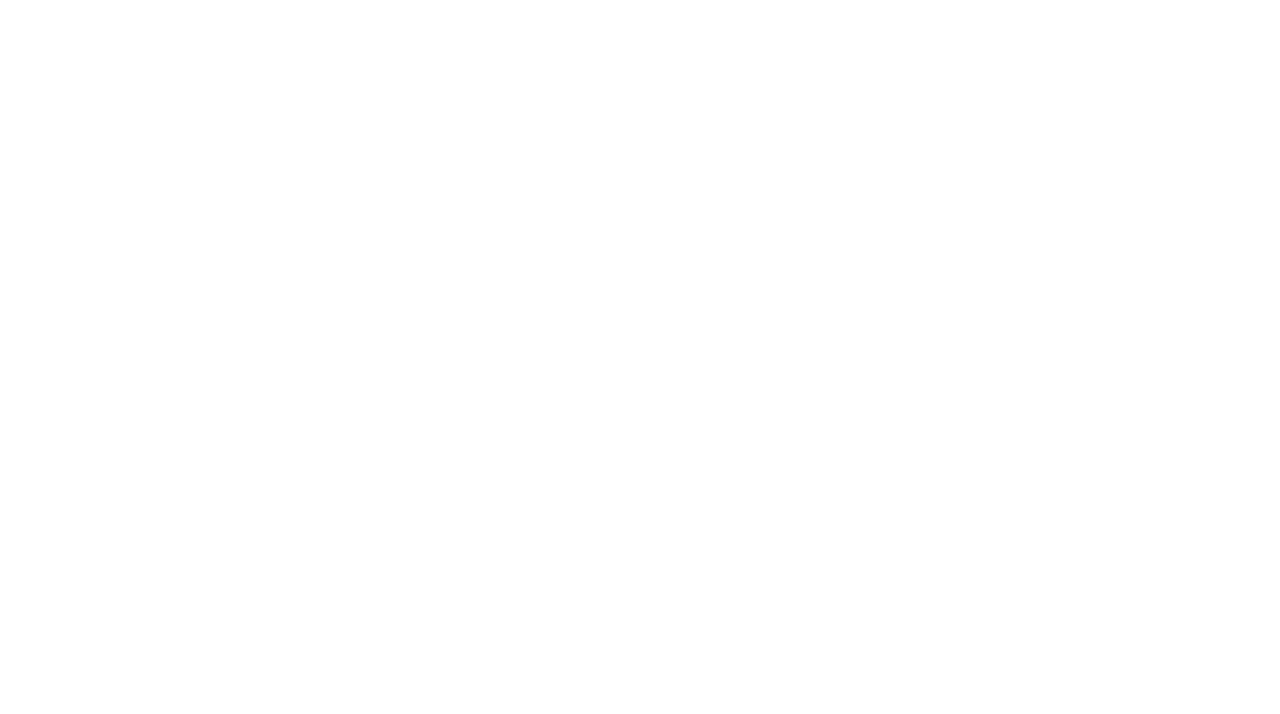
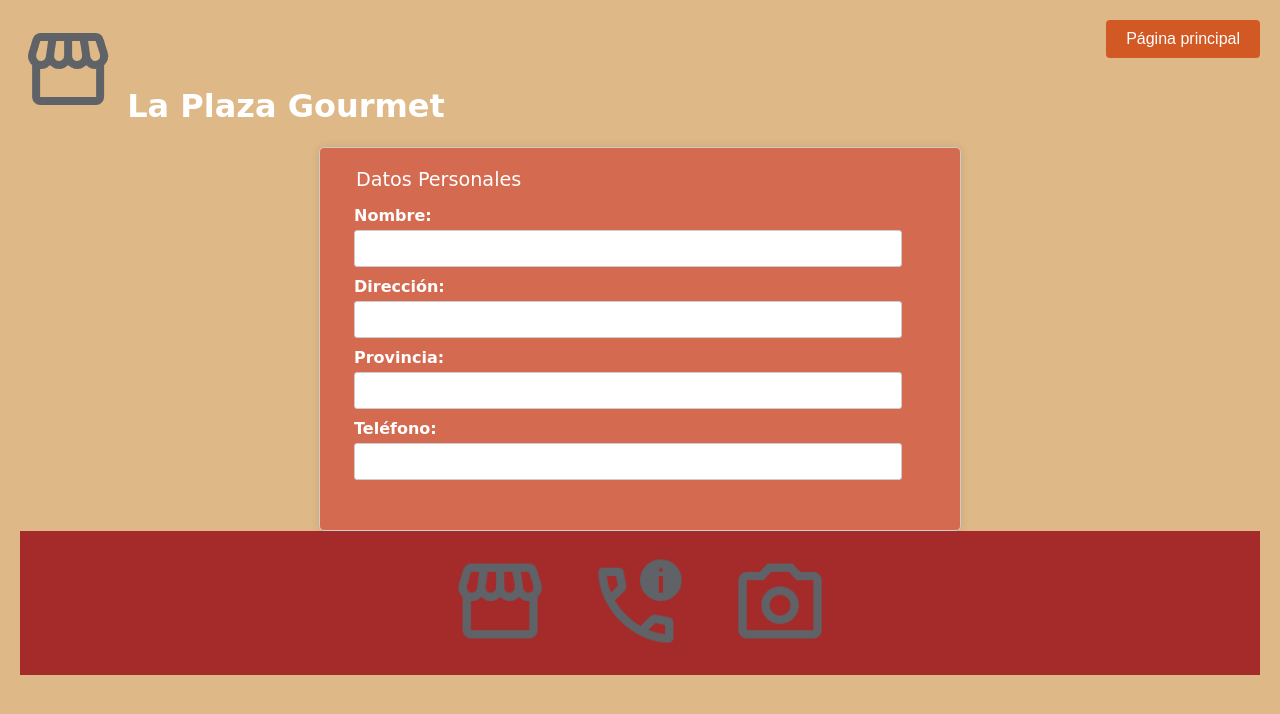
Before and after one commit to cecilanime/desafio04-, a plain HTML site: page admin.html in a window 1280 px wide. Drawn offline with Linux system fonts and the light colour scheme; a web font is replaced by a local one.

Commit message:
terminee

```diff
--- a/admin.css
+++ b/admin.css
@@ -0,0 +1,99 @@
+@import url('https://fonts.googleapis.com/css2?family=Edu+AU+VIC+WA+NT+Hand:wght@400..700&display=swap');
+body {
+    font-family: "Edu AU VIC WA NT Hand", cursive;
+    font-optical-sizing: auto;
+    font-weight: <weight>;
+    font-style: normal;
+    }
+
+body{
+    background-color: burlywood;
+    margin: 20px ;
+    color: white;
+     }
+
+main form {
+    background-color: #d46b51;
+    border: 1px solid #ccc;
+    border-radius: 5px;
+    padding: 20px;
+    margin-bottom: 20px;
+    box-shadow: 0 0 10px rgba(0, 0, 0, 0.1);
+    max-width: 600px;
+    margin: 0 auto;
+}
+
+ main fieldset {
+    border: none;
+    margin-bottom: 10px;
+}
+
+main legend {
+    font-size: 1.2em;
+    margin-bottom: 10px;
+}
+
+ main label {
+    display: block;
+    margin-bottom: 5px;
+    font-weight: bold;
+}
+
+input[type="text"],
+input[type="number"],
+textarea,
+input[type="file"] {
+    width: calc(100% - 24px);
+    padding: 10px;
+    margin-bottom: 10px;
+    border: 1px solid #cccccc;
+    border-radius: 3px;
+    box-sizing: border-box;
+}
+
+#login-button {
+    position: absolute;
+    top: 20px;
+    right: 20px;
+    background-color: rgba(209, 71, 17, 0.836);
+    color:white;
+    padding: 10px 20px;
+    text-align: center;
+    text-decoration: none;
+    display: inline-block;
+    font-size: 16px;
+    cursor: pointer;
+    border: none;
+    border-radius: 4px;
+}
+.footer-img {
+    height: 100px;
+    width: auto;
+}
+nav {
+    background-color: brown;
+    padding: 0px 0;
+}
+
+nav ul {
+    list-style-type: none;
+    padding: 0;
+    margin: 0;
+    display: flex;
+    justify-content: center;
+}
+
+nav ul li {
+    margin: 20px;
+}
+
+nav ul li a {
+    text-decoration: none;
+    color: white;
+    padding: 0px 20px;
+    display: block;
+}
+
+nav ul li a:hover {
+    background-color: brown;
+}
--- a/admin.html
+++ b/admin.html
@@ -0,0 +1,42 @@
+<!DOCTYPE html>
+<html lang="es">
+<head>
+    <meta charset="UTF-8">
+    <meta name="viewport" content="width=device-width, initial-scale=1.0">
+    <title>Administacion de usuario</title>
+    <link rel="stylesheet" href="admin.css">
+</head>
+<header>
+    <h1 class="icono">
+        <img src="./imagenes/tienda.png" alt="tienda">
+        La Plaza Gourmet
+    </h1>
+    <button id="login-button" onclick="window.location.href='index.html'">Página principal</button>
+</header>
+<body>
+    <main>
+        <form>
+        <fieldset>
+            <legend>Datos Personales</legend>
+            <label for="nombre">Nombre:</label>
+            <input type="text" id="nombre"><br>
+            <label for="direccion">Dirección:</label>
+            <input type="text" id="direccion"><br>
+            <label for="provincia">Provincia:</label>
+            <input type="text" id="provincia"><br>
+            <label for="telefono">Teléfono:</label>
+            <input type="text" id="telefono">
+        </fieldset>
+        </form>
+     </main>
+  <footer>
+        <nav>
+            <ul>
+              <li><img class="footer-img" src="./imagenes/tienda.png" alt="tienda"></li>
+              <li><img class="footer-img" src="imagenes/call.png"  alt=" call"></li>
+              <li><img class="footer-img" src="./imagenes/camara.png" alt="camara"></li>
+            </ul>
+        </nav>
+     </footer>
+</body>
+</html>
--- a/index.css
+++ b/index.css
@@ -4,14 +4,30 @@ body {
     font-optical-sizing: auto;
     font-weight: <weight>;
     font-style: normal;
+    }
+body{
+
+    background-image: url('imagenes/fondo\ a\ las\ brasas.jpg');
+    background-size: cover;
+    background-repeat: no-repeat;
+    background-attachment: fixed;
+    background-position: center;
 }
 
-.icono {
+h1 , p {
+    color: white;
+    text-align: center;
+}
+h2 ,h3 {
+    color: orangered;
+    text-align: left;
+}
+ .icono {
     display: flex;
     align-items: center;
 }
 .icono img {
-    margin-right: 10px;  }
+    margin-right: 40px;  }
 
   nav {
       background-color: brown;
@@ -40,3 +56,19 @@ body {
   nav ul li a:hover {
       background-color: darkred;
   }
+
+  #login-button {
+    position: absolute;
+    top: 20px;
+    right: 20px;
+    background-color: rgba(209, 71, 17, 0.836);
+    color:white;
+    padding: 10px 20px;
+    text-align: center;
+    text-decoration: none;
+    display: inline-block;
+    font-size: 16px;
+    cursor: pointer;
+    border: none;
+    border-radius: 4px;
+}
--- /dev/null
+++ b/productos.css
@@ -0,0 +1,115 @@
+@import url('https://fonts.googleapis.com/css2?family=Edu+AU+VIC+WA+NT+Hand:wght@400..700&display=swap');
+body {
+    font-family: "Edu AU VIC WA NT Hand", cursive;
+    font-optical-sizing: auto;
+    font-weight: <weight>;
+    font-style: normal;
+    }
+body{
+    background-color: burlywood;
+
+}
+header{
+    padding: 2px;
+
+}
+p{
+
+    margin-left: 45px;
+}
+h1 , h2 {
+    color: white;
+    text-align: center;
+    margin-left:45px ;
+    font-size: 18px;
+}
+
+h1{
+    font-size: 30px;
+}
+ h2{
+    background-color: brown;
+ }
+
+img  {
+    width: 250px;
+    height: 250px;
+    margin-left: 50px;
+}
+
+
+main{
+    padding: 10px;
+    display:flex;
+    flex-wrap: wrap;
+    justify-content: center;
+    margin-bottom: 200px;
+}
+
+div  {
+    width: 250px;
+    height: 250px;
+    margin-top: 25px;
+    display: inline;
+    float: left;
+    margin-right: 20px;
+
+}
+
+.icono {
+    display: flex;
+    align-items: center;
+}
+.icono img {
+    margin-right: 2px;
+    font-size: small;
+ }
+
+    nav {
+        background-color: brown;
+        padding: 0px 0;
+    }
+
+    nav ul {
+        list-style-type: none;
+        padding: 0;
+        margin: 0;
+        display: flex;
+        justify-content: center;
+    }
+
+    nav ul li {
+        margin: 20px;
+    }
+
+    nav ul li a {
+        text-decoration: none;
+        color: white;
+        padding: 0px 20px;
+        display: block;
+    }
+
+    nav ul li a:hover {
+        background-color: darkred;
+    }
+
+    #login-button {
+        position: absolute;
+        top: 20px;
+        right: 20px;
+        background-color: rgba(209, 71, 17, 0.836);
+        color:white;
+        padding: 10px 20px;
+        text-align: center;
+        text-decoration: none;
+        display: inline-block;
+        font-size: 16px;
+        cursor: pointer;
+        border: none;
+        border-radius: 4px;
+    }
+
+    .footer-img {
+        height: 100px; /* Ajusta el tamaño según sea necesario */
+        width: auto;
+    }
```
Also changed, not shown: index.html (+21 -19 lines), login.html (added, +12 -0 lines), login.js (added, +14 -0 lines), productos.html (added, +57 -0 lines), admin.js (deleted), imagenes/call.png (added), imagenes/camara.png (added), index.js (deleted), 3 other files.
